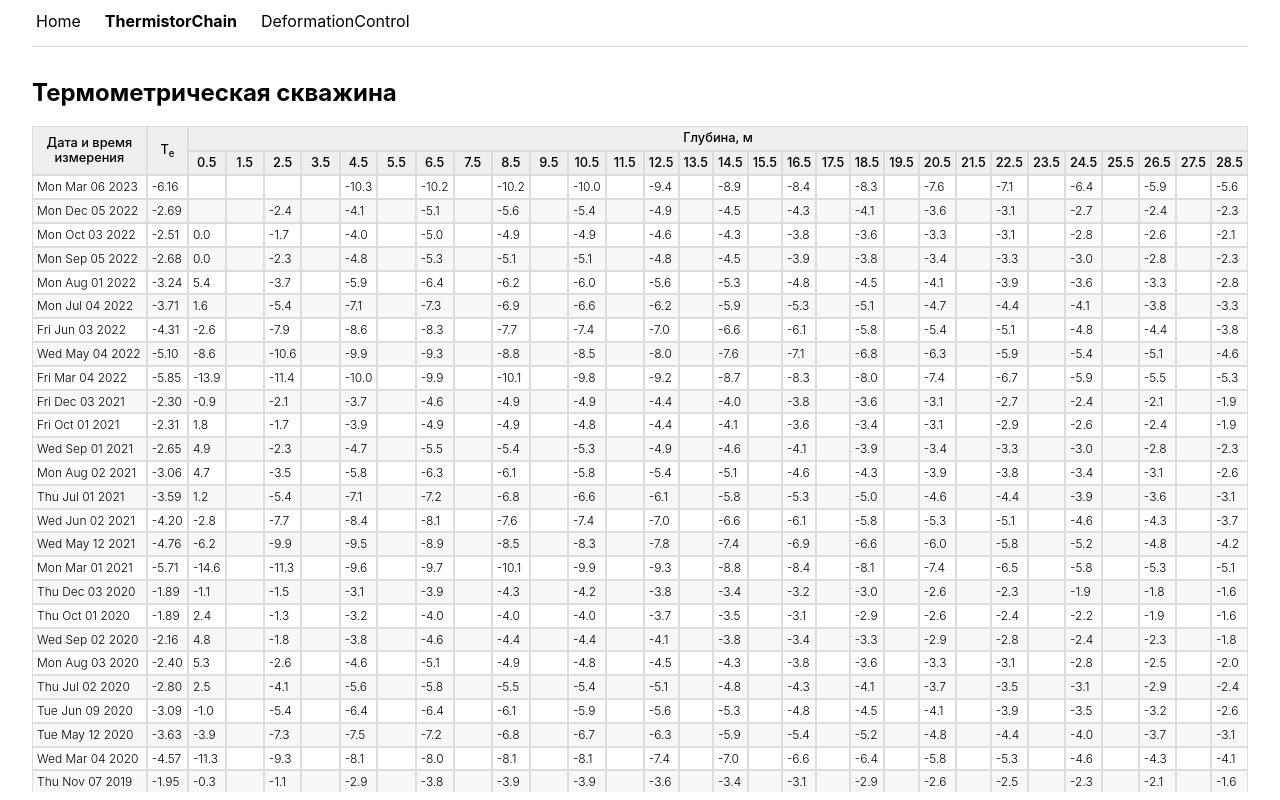
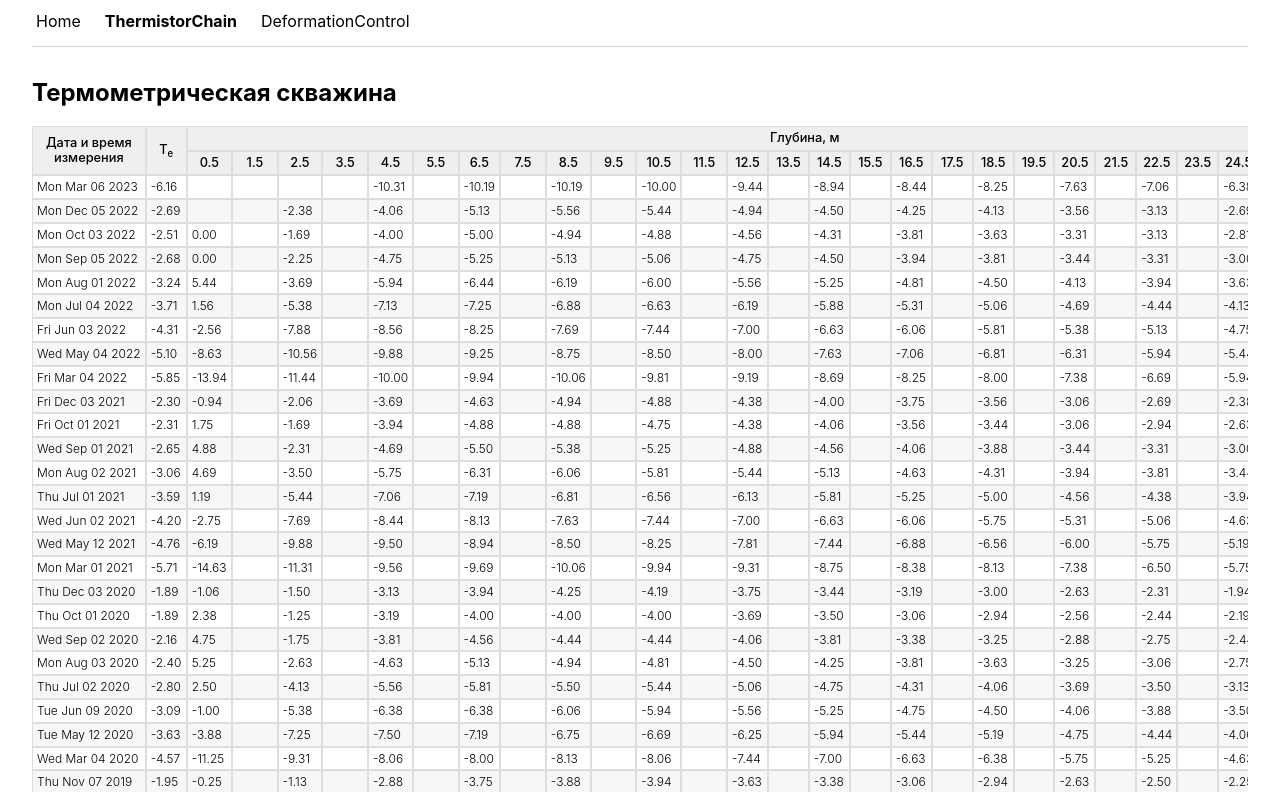
Before and after one commit to DmitryPetsevich/Test, a React (Create React App) app: page /measurements/1 in a window 1280 px wide. Built offline with nearby package versions, Linux system fonts and the light colour scheme.

Commit message:
[master] Переименовал columns в headers.

```diff
--- a/src/components/pages/thermistor-chain-page/ThermistorChainPage.tsx
+++ b/src/components/pages/thermistor-chain-page/ThermistorChainPage.tsx
@@ -1,4 +1,4 @@
-import { FC } from 'react';
+import { FC, useMemo } from 'react';
 import { useTitle } from '../../../hooks/useTitle';
 import { useFetchData } from '../../../hooks/useFetchData';
 import Table from '../../table/Table';
@@ -11,12 +11,12 @@ const ThermistorChainPage: FC = () => {
 
   const { data } = useFetchData<IResponse<IThermistorChain>>('termoResponse');
 
-  const config = data ? configuration(data.data) : [];
+  const headers = useMemo(() => configuration(data?.data), [data]);
 
   return data ? (
     <>
       <h2>Термометрическая скважина</h2>
-      <Table<IThermistorChain> listingData={data?.data} columns={config} />
+      <Table<IThermistorChain> listingData={data?.data} headers={headers} />
     </>
   ) : null;
 };
--- a/src/components/pages/thermistor-chain-page/configuration.tsx
+++ b/src/components/pages/thermistor-chain-page/configuration.tsx
@@ -1,7 +1,7 @@
 import { IThermistorChain } from '../../../interfaces/thermistorChain';
 import { IHeader } from '../../table/interfaces';
 
-function configuration(data: IThermistorChain[]) {
+function configuration(data: IThermistorChain[] = []) {
   const uniqueDataColumnKeys = data.reduce((acc, current) => {
     Object.keys(current.data).forEach((key) => acc.add(key));
 
@@ -13,7 +13,7 @@ function configuration(data: IThermistorChain[]) {
       key,
       label: key,
       renderCell: (data: IThermistorChain) => {
-        return <span>{data.data[+key]?.value.toFixed(1) || ''}</span>;
+        return <span>{data.data[+key]?.value.toFixed(2) || ''}</span>;
       },
     })
   );
--- a/src/components/table/Table.tsx
+++ b/src/components/table/Table.tsx
@@ -6,14 +6,14 @@ import './Table.style.css';
 
 interface ITableProps<T> {
   listingData: T[];
-  columns: IHeader[];
+  headers: IHeader[];
 }
 
-function Table<T>({ listingData, columns }: ITableProps<T>) {
+function Table<T>({ listingData, headers }: ITableProps<T>) {
   return (
     <TableContainer>
-      <TableHead columns={columns}></TableHead>
-      <TableBody rows={listingData} columns={columns}></TableBody>
+      <TableHead headers={headers}></TableHead>
+      <TableBody rows={listingData} columns={headers}></TableBody>
     </TableContainer>
   );
 }
--- a/src/components/table/hooks/useTableHeader.ts
+++ b/src/components/table/hooks/useTableHeader.ts
@@ -1,26 +1,26 @@
 import { groupBy } from 'lodash';
 import { IHeader } from '../interfaces';
 
-function transformToFlatData(columns: IHeader[], depth = 0): IHeader[] {
-  return columns.reduce<IHeader[]>((acc, column) => {
-    const col = { ...column, depth };
+function transformToFlatData(headers: IHeader[], depth = 0): IHeader[] {
+  return headers.reduce<IHeader[]>((acc, header) => {
+    const col = { ...header, depth };
 
     acc.push(col);
 
-    if (Object.prototype.hasOwnProperty.call(column, 'children')) {
-      return [...acc, ...transformToFlatData(column.children!, depth + 1)];
+    if (Object.prototype.hasOwnProperty.call(header, 'children')) {
+      return [...acc, ...transformToFlatData(header.children!, depth + 1)];
     }
 
     return acc;
   }, []);
 }
 
-export function useTableHeader(data: IHeader[]) {
-  const flatHeaderData = transformToFlatData(data);
+export function useTableHeader(headers: IHeader[]) {
+  const flatHeaderData = transformToFlatData(headers);
 
   const headerRows = groupBy(flatHeaderData, 'depth');
   const dataColumns = flatHeaderData.filter(
-    (column) => !Object.prototype.hasOwnProperty.call(column, 'children')
+    (header) => !Object.prototype.hasOwnProperty.call(header, 'children')
   );
 
   return {
--- a/src/components/table/table-head/TableHead.tsx
+++ b/src/components/table/table-head/TableHead.tsx
@@ -5,11 +5,11 @@ import TableRow from '../table-row/TableRow';
 import TableCell from '../table-cell/TableCell';
 
 interface ITableHeadProps {
-  columns: IHeader[];
+  headers: IHeader[];
 }
 
-const TableHead: FC<ITableHeadProps> = ({ columns = [] }) => {
-  const { headerRows } = useTableHeader(columns);
+const TableHead: FC<ITableHeadProps> = ({ headers = [] }) => {
+  const { headerRows } = useTableHeader(headers);
 
   return (
     <thead>
```
